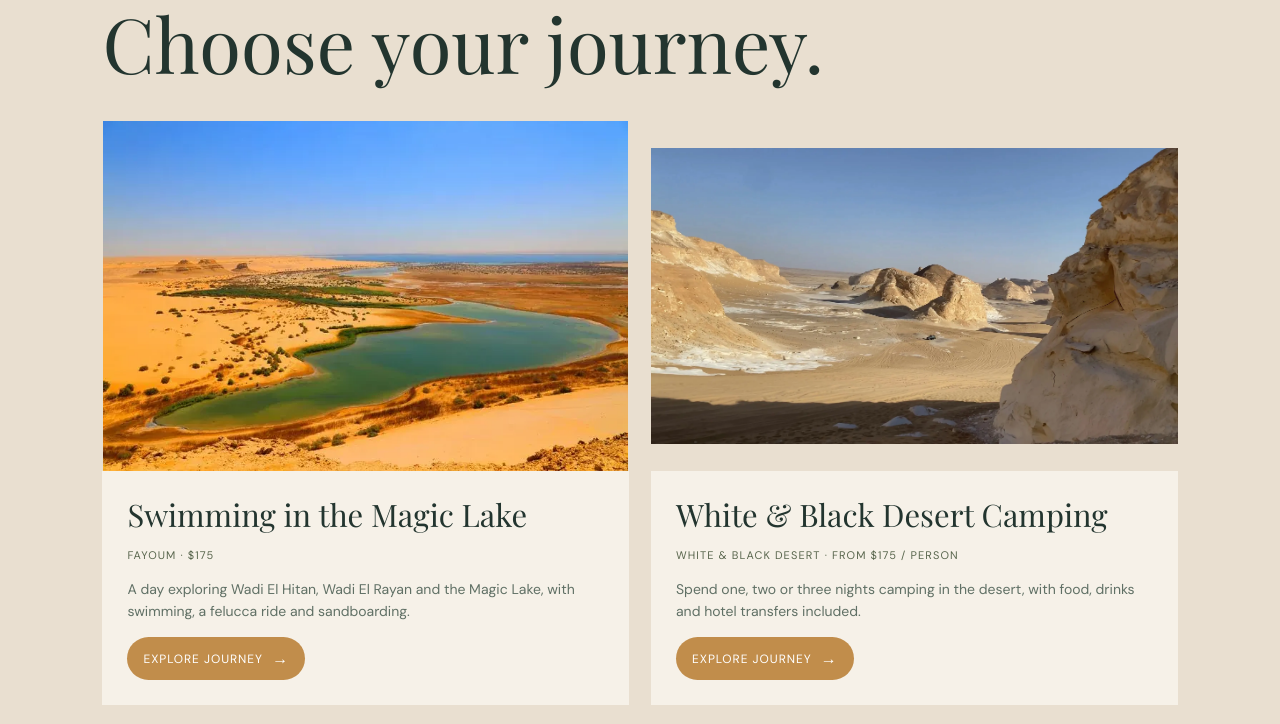
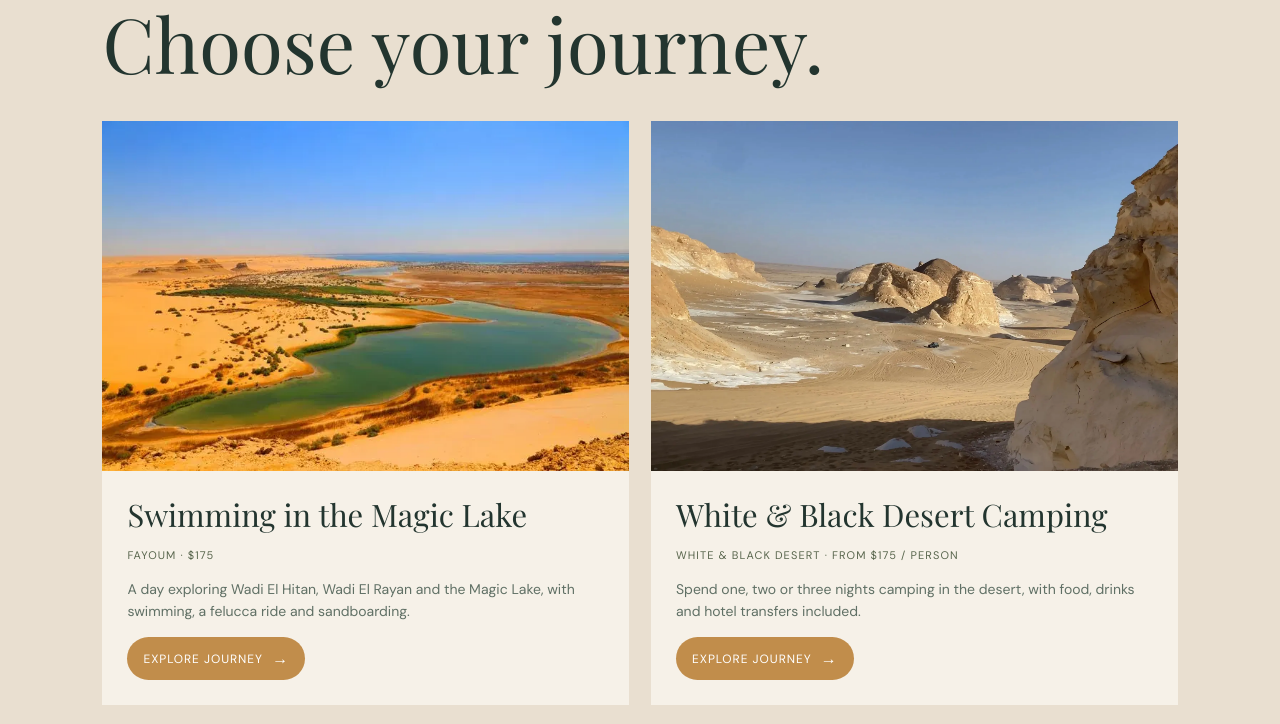
Before and after one commit to Kero287/sun-and-soul-egypt, a website: page index.html in a window 1280 px wide. Shown: the part 1520-2244 px from the top of the page. Drawn offline with nearby package versions, Linux system fonts and the light colour scheme; no server answers.

Commit message:
Make journey cover images fill cards
Co-authored-by: Copilot <223556219+Copilot@users.noreply.github.com>

```diff
--- a/style.css
+++ b/style.css
@@ -1003,10 +1003,11 @@ html[lang="ar"] .trip-page h1 {
     background: #e9dfd0;
 }
 
-.photo img {
+.photo img,
+.photo video {
     width: 100%;
     height: 100%;
-    object-fit: contain;
+    object-fit: cover;
     display: block;
 }
 
```
Also changed, not shown: admin.css (+4 -4 lines).
